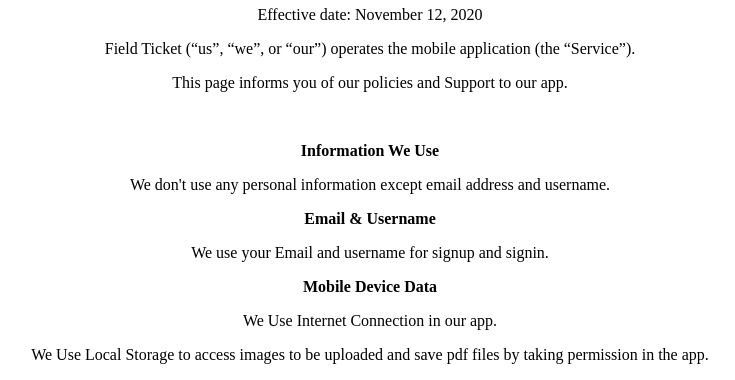
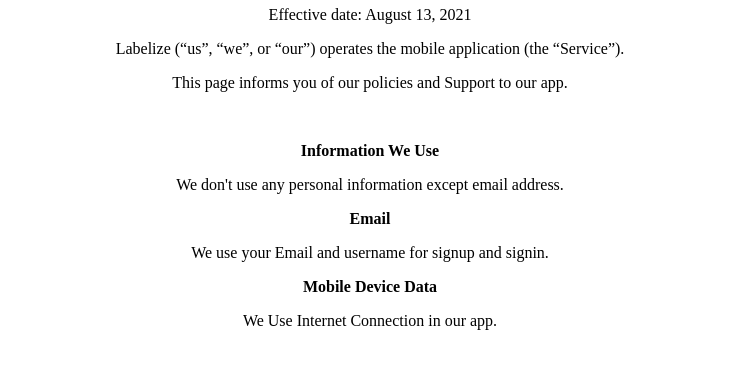
Before and after one commit to LabelizeApp/LabelizeApp.github.io, a plain HTML site: page index.html in a window 1280 px wide. Shown: the part 60-440 px from the top of the page, without its empty margins (270-1005 px from the left). Drawn offline with Linux system fonts and the light colour scheme.

Commit message:
Update index.html

```diff
--- a/index.html
+++ b/index.html
@@ -8,11 +8,11 @@
 
 
 <center>
-<p>Effective date: November 12, 2020</p>
+<p>Effective date: August 13, 2021</p>
 
 
 
-<p>Field Ticket (“us”, “we”, or “our”)
+<p>Labelize (“us”, “we”, or “our”)
 operates the mobile application (the “Service”).</p>
 
 
@@ -27,11 +27,11 @@
 
 
 
-<p>We don't use any personal information except email address and username.</p>
+<p>We don't use any personal information except email address.</p>
 
 
 
-<p><strong>Email &amp; Username</strong></p>
+<p><strong>Email</strong></p>
 
 
 
@@ -46,7 +46,7 @@
 
 
 <p>We Use Internet Connection in our app.</p>
-<p>We Use Local Storage to access images to be uploaded and save pdf files by taking permission in the app.</p>
+
 
 
 <br>
@@ -58,8 +58,8 @@
 
 
 
-<p>Email: <a href="mailto:support@hire-mate.com.au">tmb1443@gmail.com</a></p>
-<p>WhatsApp: <a href="https://wa.me/message/KUVLT5LBK3ALI1">+1 (501) 516-2737</a></p>
+<p>Email: <a href="mailto:support@hire-mate.com.au">leonard.heinz@labelize.de</a></p>
+<p>WhatsApp: <a href="https://wa.me/message/KUVLT5LBK3ALI1">+49 177 8764445</a></p>
 
 </center>
 
```
